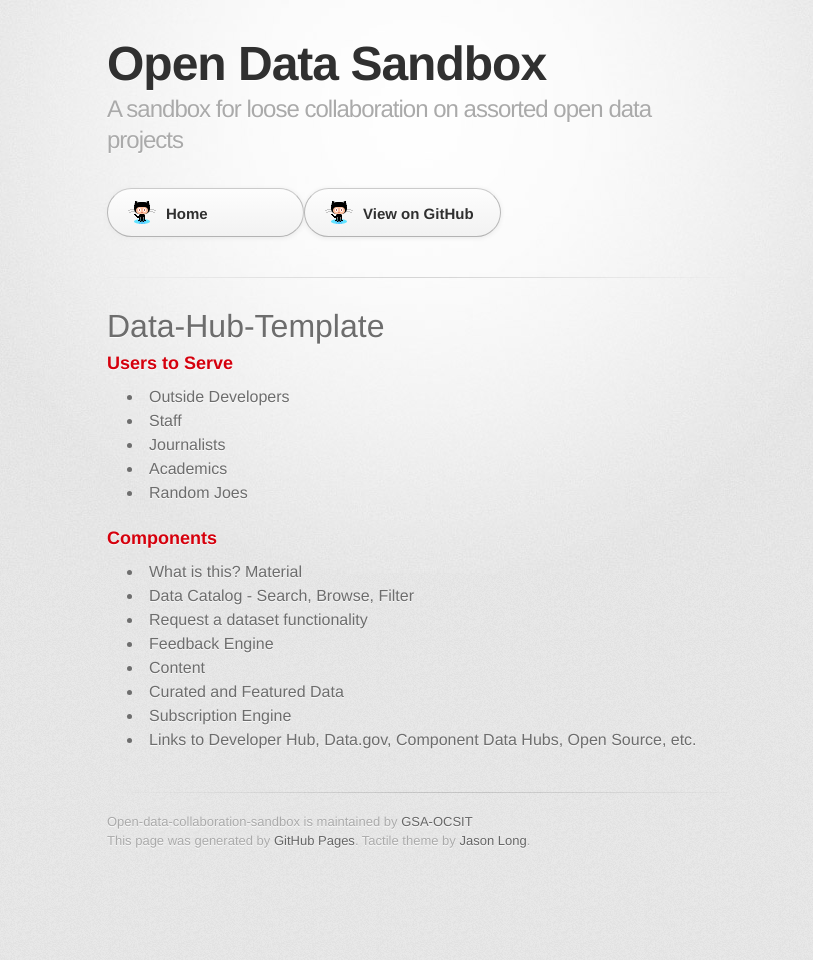
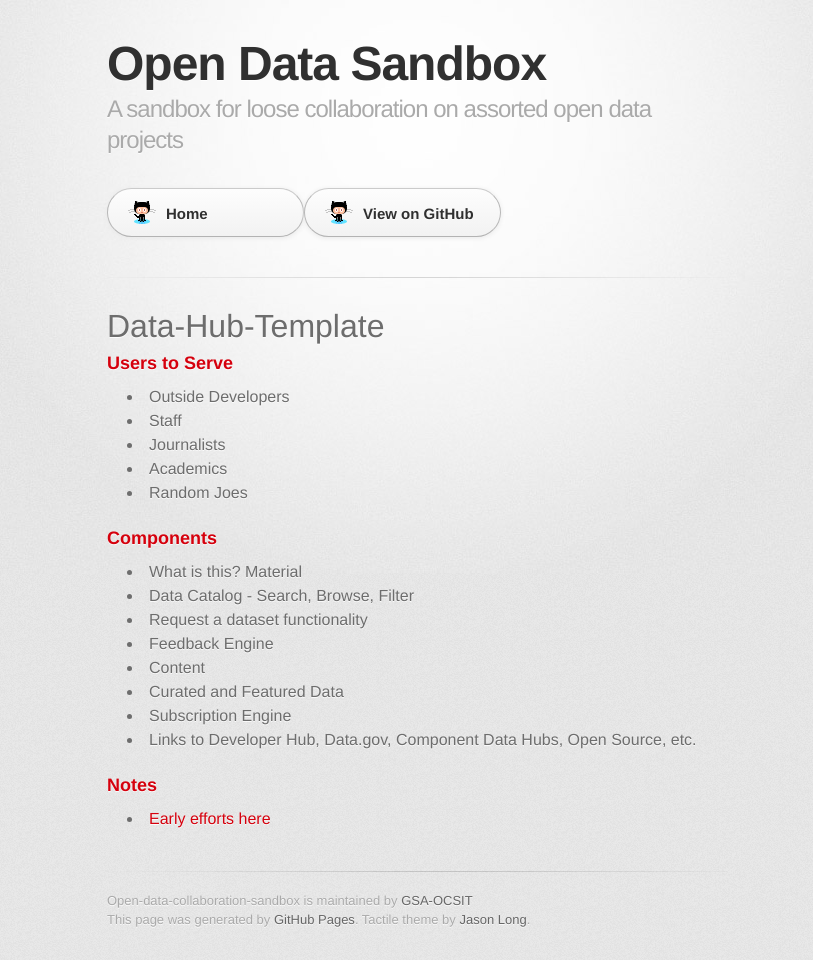
Before and after one commit to GSA/Open-Data-Collaboration-Sandbox, a Jekyll site: the page built from data-hub-template.md, in a window 1280 px wide. Shown: the whole page, without its empty margins (223-1036 px from the left). Built offline with Jekyll 4.4.1, drawn with Linux system fonts in a browser that asks for light colours; some web fonts are replaced; before the commit the page ends 900 px from its top, so only the background shows below that.

Commit message:
Update data-hub-template.md

```diff
--- a/data-hub-template.md
+++ b/data-hub-template.md
@@ -22,3 +22,6 @@ title: Data-Hub-Template
 * Curated and Featured Data
 * Subscription Engine
 * Links to Developer Hub, Data.gov, Component Data Hubs, Open Source, etc.
+
+### Notes
+* [Early efforts here](https://github.com/USG-Website-Templates)
```
